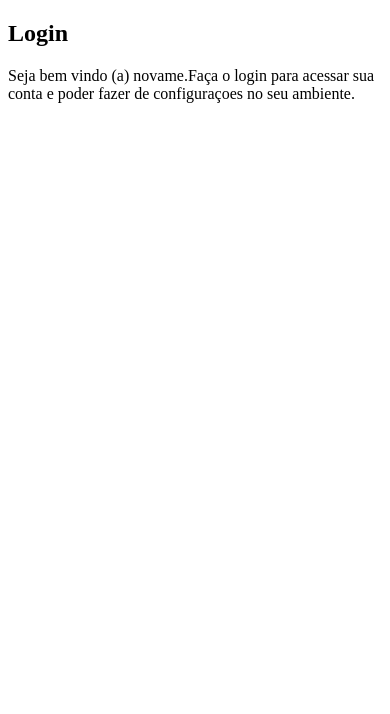
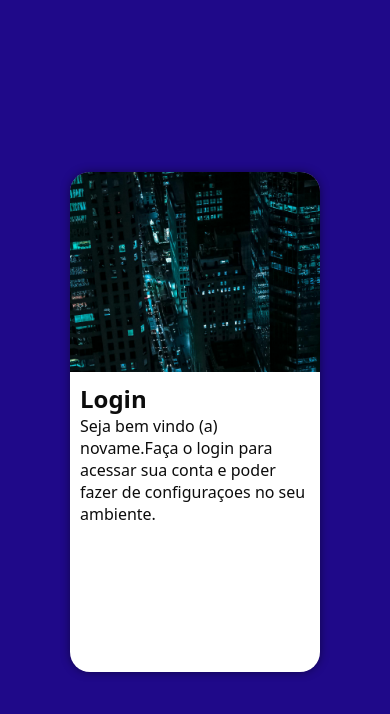
Before and after one commit to GustavoDeLima7/projeto-login, a plain HTML site: page index.html in a window 390 px wide. Drawn offline with Linux system fonts and the light colour scheme.

Commit message:
Mobile First

```diff
--- a/estilos/style.css
+++ b/estilos/style.css
@@ -1,6 +1,54 @@
 @charset "UTF-8";
 
 /*Paleta de cores
-Azul:#025373
+Azul:#1f0989
 Preto:#000D0C
 */
+
+*{
+    font-family:system-ui, -apple-system, BlinkMacSystemFont, 'Segoe UI', Roboto, Oxygen, Ubuntu, Cantarell, 'Open Sans', 'Helvetica Neue', sans-serif;
+    padding: 0px;
+    margin: 0px;
+    box-sizing: border-box;
+}
+
+body,html{
+    background-color:#1f0989;
+    color: rgb(12, 12, 12);
+    height: 100vh;
+    width: 100vw;
+}
+
+main{
+    position: relative;
+    height: 100vh;
+    width: 100vw;
+}
+
+section#login{
+    position: absolute;
+    top: 50%;
+    left: 50%;
+    transform: translate(-50%, -50%);
+    overflow: hidden;
+
+    background-color:white;
+    width: 250px;
+    height: 500px;
+    border-radius: 20px;
+    box-shadow: 0px 0px 10px rgba(0, 0, 0, 0.450);
+}
+
+section#login > div#imagem{
+    display: block;
+    background: #1f0989 url(../Imagens/noite-de-nova-york.jpg);
+    background-size: cover;
+    background-position: center center;
+    height: 200px;
+
+}
+
+section#login > div#formulario{
+    display: block;
+    padding: 10px;
+}
```
